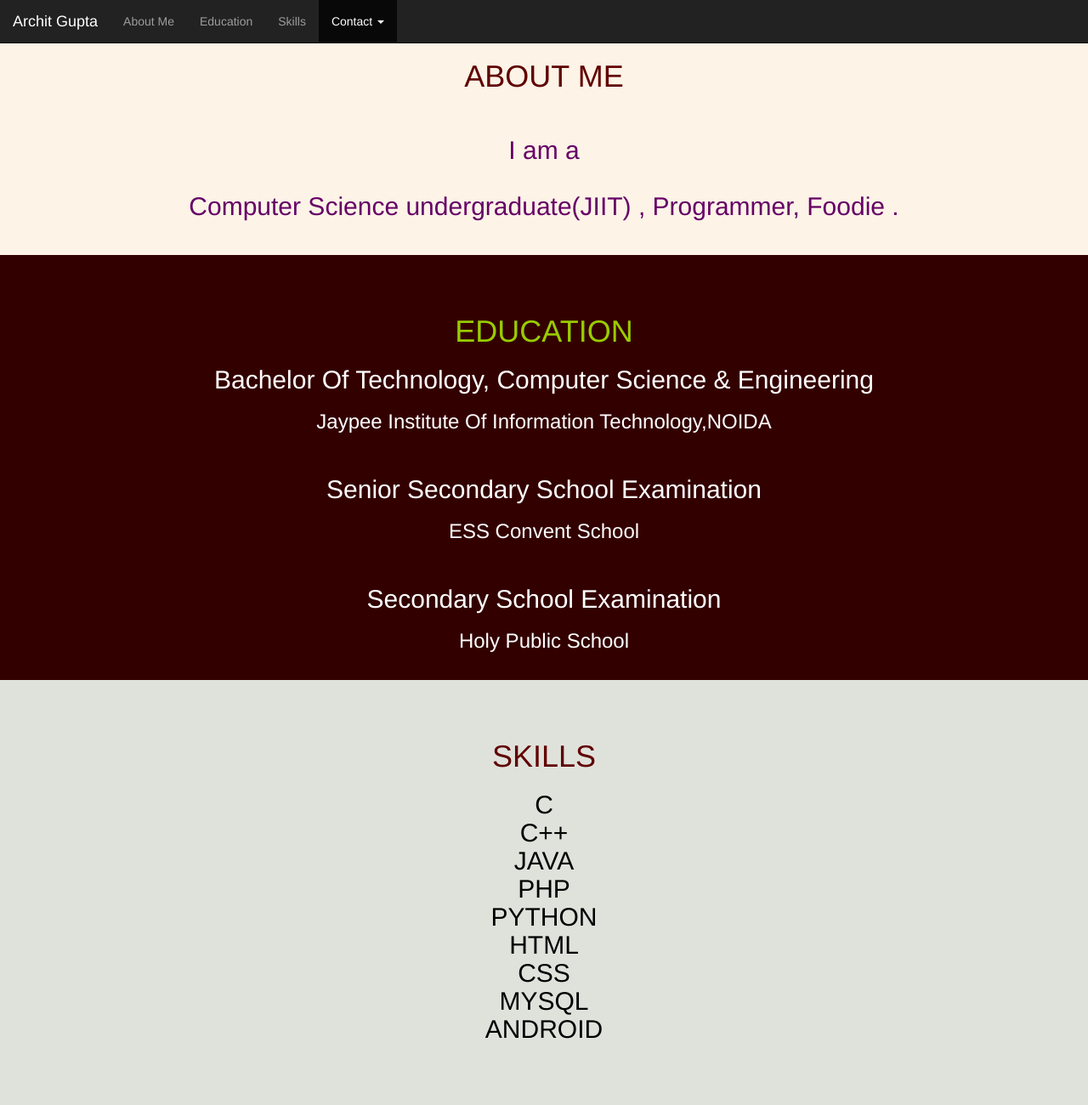
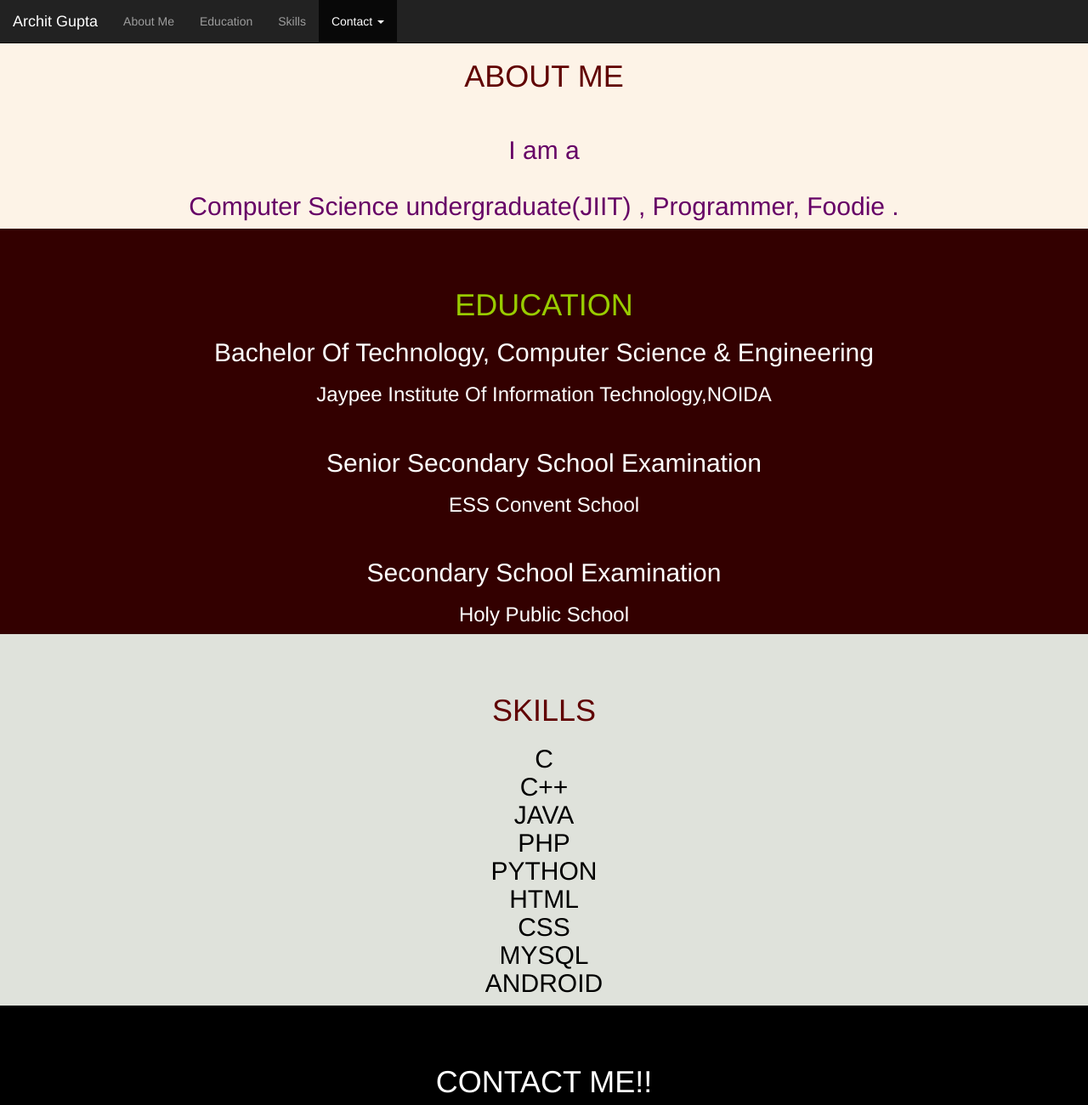
Before and after one commit to guptaarchit/guptaarchit.github.io, a plain HTML site: page index.html in a window 1280 px wide. Shown: the top 1300 px of the page at 85% size. Drawn offline with nearby package versions, Linux system fonts and the light colour scheme.

Commit message:
Update index.html

```diff
--- a/index.html
+++ b/index.html
@@ -11,11 +11,11 @@
   body {
       position: relative;
   }
-  #section1 {padding-top:50px;height:300px;color: #660066; background-color: #FDF3E7;text-align:center ;}
-  #section2 {padding-top:50px;height:500px;color: #fff; background-color: #330000;text-align:center ;}
-  #section3 {padding-top:50px;height:500px;color: #000;text-align:center ; background-color: #DFE2DB;}
+  #section1 {padding-top:50px;height:auto;color: #660066; background-color: #FDF3E7;text-align:center ;}
+  #section2 {padding-top:50px;height:auto;color: #fff; background-color: #330000;text-align:center ;}
+  #section3 {padding-top:50px;height:auto;color: #000;text-align:center ; background-color: #DFE2DB;}
   #section41 {padding-top:50px;text-align:center ;height:500px;color: #000; background-color: #DFE2DB;}
-  #section42 {padding-top:50px;text-align:center ;height:300px;color: #fff; background-color: #000000;	}
+  #section42 {padding-top:50px;text-align:center ;height:auto;color: #fff; background-color: #000000;	}
   #skills{color: #600000;}
   #education{color:#99CC00;}
   #about{color:#600000;}
```
